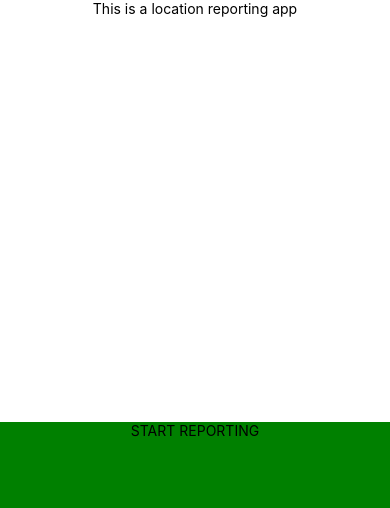
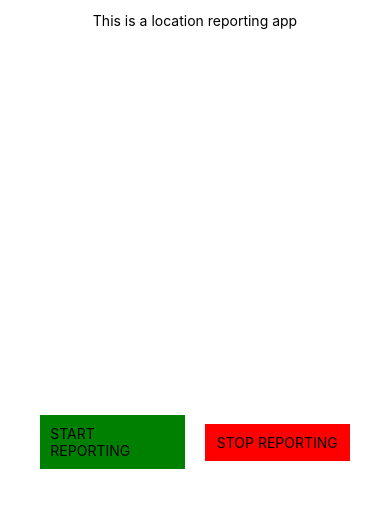
Before and after one commit to sagarsaluja/locationReportingMobileApp, a React Native app in the folder LocationReporting/: screen / in a window 390 px wide. Shown: the top 508 px of the page. Built offline with nearby package versions, Linux system fonts and the light colour scheme.

Commit message:
showing notification and adding stop button

```diff
--- a/LocationReporting/App.js
+++ b/LocationReporting/App.js
@@ -5,7 +5,7 @@ const { LocationModule } = NativeModules;
 //the name here should be same as the one returned by the getName() method in LocationModule.java
 
 const App = () => {
-  const startLocationService = async () => {
+  const startLocationReporting = async () => {
     try {
       console.log("Starting location reporting...");
       // await LocationModule.startLocationUpdates();
@@ -16,18 +16,39 @@ const App = () => {
       console.error("Error starting location reporting:", error);
     }
   };
+  const stopLocationReporting = async () => {
+    try {
+      console.log("Stopping location reporting...");
+      // await LocationModule.startLocationUpdates();
+      await LocationModule.stopLocationUpdates2();
+
+      console.log("Location reporting stopped.");
+    } catch (error) {
+      console.error("Error starting location reporting:", error);
+    }
+
+  }
 
   return (
-    <View style={{ flex: 1 }}>
-      <View style={{ alignItems: 'center', flex: 1 }}>
+    <View style={{ flex: 1, alignItems: "center", }}>
+      <View style={{ alignItems: 'center', flex: 0.1, flexDirection: "row", }}>
         <Text>This is a location reporting app</Text>
       </View>
-      <TouchableOpacity
-        style={{ backgroundColor: 'green', flex: 1, alignItems: 'center' }}
-        onPress={startLocationService}
-      >
-        <Text>START REPORTING</Text>
-      </TouchableOpacity>
+      <View style={{ flexDirection: "row", flex: 2, alignItems: 'center' }}>
+
+        <TouchableOpacity
+          style={{ backgroundColor: 'green', flex: 1, alignItems: 'center', margin: 10, padding: 10 }}
+          onPress={startLocationReporting}
+        >
+          <Text>START REPORTING</Text>
+        </TouchableOpacity>
+        <TouchableOpacity
+          style={{ backgroundColor: 'red', flex: 1, alignItems: 'center', margin: 10, padding: 10 }}
+          onPress={stopLocationReporting}
+        >
+          <Text>STOP REPORTING</Text>
+        </TouchableOpacity>
+      </View>
     </View>
   );
 };
```
Also changed, not shown: 2 other files (tests, documents, lock files or other folders).
